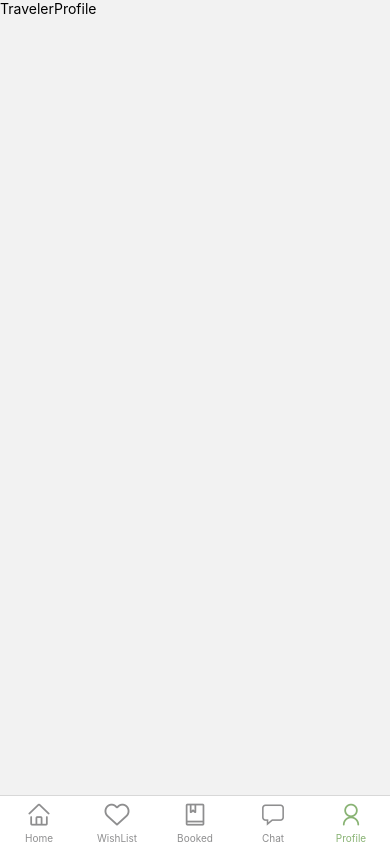
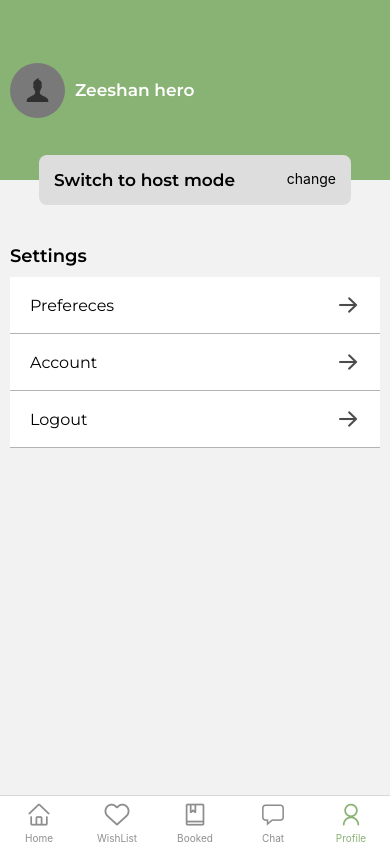
Before and after one commit to muhammadshajjar/kalmakapp-react-native, a React Native app: screen /TProfile in a window 390 px wide. Built offline with nearby package versions, Linux system fonts and the light colour scheme.

Commit message:
completed the traveler flow

```diff
--- a/App.js
+++ b/App.js
@@ -6,7 +6,7 @@ import AuthStack from "./navigation/AuthStack";
 
 import { useFonts } from "expo-font";
 import AppLoading from "expo-app-loading";
-import TravelerView from "./navigation/TravelerView";
+import TravelerFlow from "./navigation/TravelerFlow";
 
 export default function App() {
   const [fontsLoaded] = useFonts({
@@ -21,5 +21,5 @@ export default function App() {
   if (!fontsLoaded) {
     return <AppLoading />;
   }
-  return <TravelerView />;
+  return <TravelerFlow />;
 }
--- a/componets/ListingItem.jsx
+++ b/componets/ListingItem.jsx
@@ -10,12 +10,12 @@ import React from "react";
 import { COLORS } from "../constants";
 import { AntDesign } from "@expo/vector-icons";
 import { EvilIcons } from "@expo/vector-icons";
-const ListingItem = ({ navigation }) => {
+const ListingItem = ({ navigation, flag = false }) => {
   return (
     <View style={styles.listCotainer}>
-      <View>
+      <View style={{ height: flag ? 200 : 120 }}>
         <Image
-          style={{ width: "100%" }}
+          style={{ width: "100%", height: "100%" }}
           source={require("../assets/images/listingdummyimage.png")}
         />
       </View>
@@ -74,7 +74,9 @@ const styles = StyleSheet.create({
     alignSelf: "flex-start",
     padding: 8,
     borderRadius: 15,
-    width: 210,
+    width: "100%",
+    backgroundColor: "white",
+    marginVertical: 10,
   },
   listInfoContainer: {
     padding: 10,
--- /dev/null
+++ b/componets/ProfileHeader.jsx
@@ -0,0 +1,68 @@
+import { View, Text, StyleSheet, TouchableOpacity } from "react-native";
+import React from "react";
+import { COLORS } from "../constants";
+import { Entypo } from "@expo/vector-icons";
+
+const ProfileHeader = () => {
+  return (
+    <>
+      <View style={styles.container}>
+        <View style={styles.profileContainer}>
+          <View style={styles.profileImg}>
+            <Entypo name="user" size={24} color={COLORS.iconsLightGrey} />
+          </View>
+          <Text style={styles.profileTxt}>Zeeshan hero</Text>
+        </View>
+      </View>
+      <View style={styles.modeSwitch}>
+        <Text style={styles.modeTxt}>Switch to host mode</Text>
+        <TouchableOpacity>
+          <Text>change</Text>
+        </TouchableOpacity>
+      </View>
+    </>
+  );
+};
+
+export default ProfileHeader;
+
+const styles = StyleSheet.create({
+  container: {
+    backgroundColor: COLORS.primaryGreen,
+    height: 180,
+    justifyContent: "center",
+  },
+  profileContainer: {
+    flexDirection: "row",
+    alignItems: "center",
+    paddingHorizontal: 10,
+  },
+  profileImg: {
+    width: 55,
+    height: 55,
+    borderRadius: 50,
+    backgroundColor: COLORS.lightGrey,
+    justifyContent: "center",
+    alignItems: "center",
+  },
+  profileTxt: {
+    color: "white",
+    fontSize: 17,
+    fontFamily: "Montserrat-SemiBold",
+    marginLeft: 10,
+  },
+  modeSwitch: {
+    backgroundColor: "#DDDDDD",
+    width: "80%",
+    flexDirection: "row",
+    alignSelf: "center",
+    justifyContent: "space-between",
+    padding: 15,
+    borderRadius: 8,
+    marginTop: -25,
+  },
+  modeTxt: {
+    fontSize: 17,
+    fontFamily: "Montserrat-SemiBold",
+  },
+});
--- a/navigation/TravelerView.jsx
+++ b/navigation/TravelerFlow.jsx
@@ -17,7 +17,7 @@ import { AntDesign } from "@expo/vector-icons";
 import { Ionicons } from "@expo/vector-icons";
 import { FontAwesome5 } from "@expo/vector-icons";
 
-const TravelerView = () => {
+const TravelerFlow = () => {
   return (
     <NavigationContainer>
       <Tab.Navigator
@@ -92,4 +92,4 @@ const TravelerView = () => {
   );
 };
 
-export default TravelerView;
+export default TravelerFlow;
--- a/screens/AllListings.jsx
+++ b/screens/AllListings.jsx
@@ -1,10 +1,15 @@
-import { View, Text } from "react-native";
+import { View, Text, ScrollView } from "react-native";
 import React from "react";
+import ListingItem from "../componets/ListingItem";
 
-const AllListings = () => {
+const AllListings = ({ navigation }) => {
   return (
-    <View>
-      <Text>AllListings</Text>
+    <View style={{ flex: 1, paddingHorizontal: 30, paddingVertical: 20 }}>
+      <ScrollView showsVerticalScrollIndicator={false}>
+        <ListingItem flag={true} navigation={navigation} />
+        <ListingItem flag={true} navigation={navigation} />
+        <ListingItem flag={true} navigation={navigation} />
+      </ScrollView>
     </View>
   );
 };
--- a/screens/TravelerHome.jsx
+++ b/screens/TravelerHome.jsx
@@ -65,13 +65,13 @@ const TravelerHome = ({ navigation }) => {
       />
       <View style={styles.listings}>
         <ScrollView horizontal={true} showsHorizontalScrollIndicator={false}>
-          <View style={{ marginRight: 15 }}>
+          <View style={{ marginRight: 15, width: 210 }}>
             <ListingItem navigation={navigation} />
           </View>
-          <View style={{ marginRight: 15 }}>
+          <View style={{ marginRight: 15, width: 210 }}>
             <ListingItem navigation={navigation} />
           </View>
-          <View style={{ marginRight: 15 }}>
+          <View style={{ marginRight: 15, width: 210 }}>
             <ListingItem navigation={navigation} />
           </View>
         </ScrollView>
--- a/screens/TravelerProfile.jsx
+++ b/screens/TravelerProfile.jsx
@@ -1,13 +1,75 @@
-import { View, Text } from "react-native";
+import { View, Text, StyleSheet, TouchableOpacity } from "react-native";
 import React from "react";
 import { SafeAreaView } from "react-native-safe-area-context";
+import ProfileHeader from "../componets/ProfileHeader";
+
+import { AntDesign } from "@expo/vector-icons";
+import { COLORS } from "../constants";
 
 const TravelerProfile = () => {
   return (
-    <SafeAreaView>
-      <Text>TravelerProfile</Text>
-    </SafeAreaView>
+    <>
+      <ProfileHeader />
+      <View style={styles.contentContainer}>
+        <Text style={styles.heading}>Settings</Text>
+        <View>
+          <TouchableOpacity style={styles.settingList}>
+            <Text style={styles.settingListTxt}>Prefereces</Text>
+
+            <AntDesign
+              name="arrowright"
+              size={24}
+              color={COLORS.iconsLightGrey}
+            />
+          </TouchableOpacity>
+          <TouchableOpacity style={styles.settingList}>
+            <Text style={styles.settingListTxt}>Account</Text>
+
+            <AntDesign
+              name="arrowright"
+              size={24}
+              color={COLORS.iconsLightGrey}
+            />
+          </TouchableOpacity>
+          <TouchableOpacity style={styles.settingList}>
+            <Text style={styles.settingListTxt}>Logout</Text>
+
+            <AntDesign
+              name="arrowright"
+              size={24}
+              color={COLORS.iconsLightGrey}
+            />
+          </TouchableOpacity>
+        </View>
+      </View>
+    </>
   );
 };
 
 export default TravelerProfile;
+
+const styles = StyleSheet.create({
+  contentContainer: {
+    paddingHorizontal: 10,
+    marginTop: 30,
+  },
+  heading: {
+    fontSize: 18,
+    fontFamily: "Montserrat-SemiBold",
+    marginVertical: 10,
+  },
+  settingList: {
+    paddingHorizontal: 20,
+    paddingVertical: 15,
+    flexDirection: "row",
+    alignItems: "center",
+    justifyContent: "space-between",
+    backgroundColor: "white",
+    borderBottomWidth: 1,
+    borderColor: COLORS.lightGreyBorder,
+  },
+  settingListTxt: {
+    fontSize: 16,
+    fontFamily: "Montserrat-Regular",
+  },
+});
```
